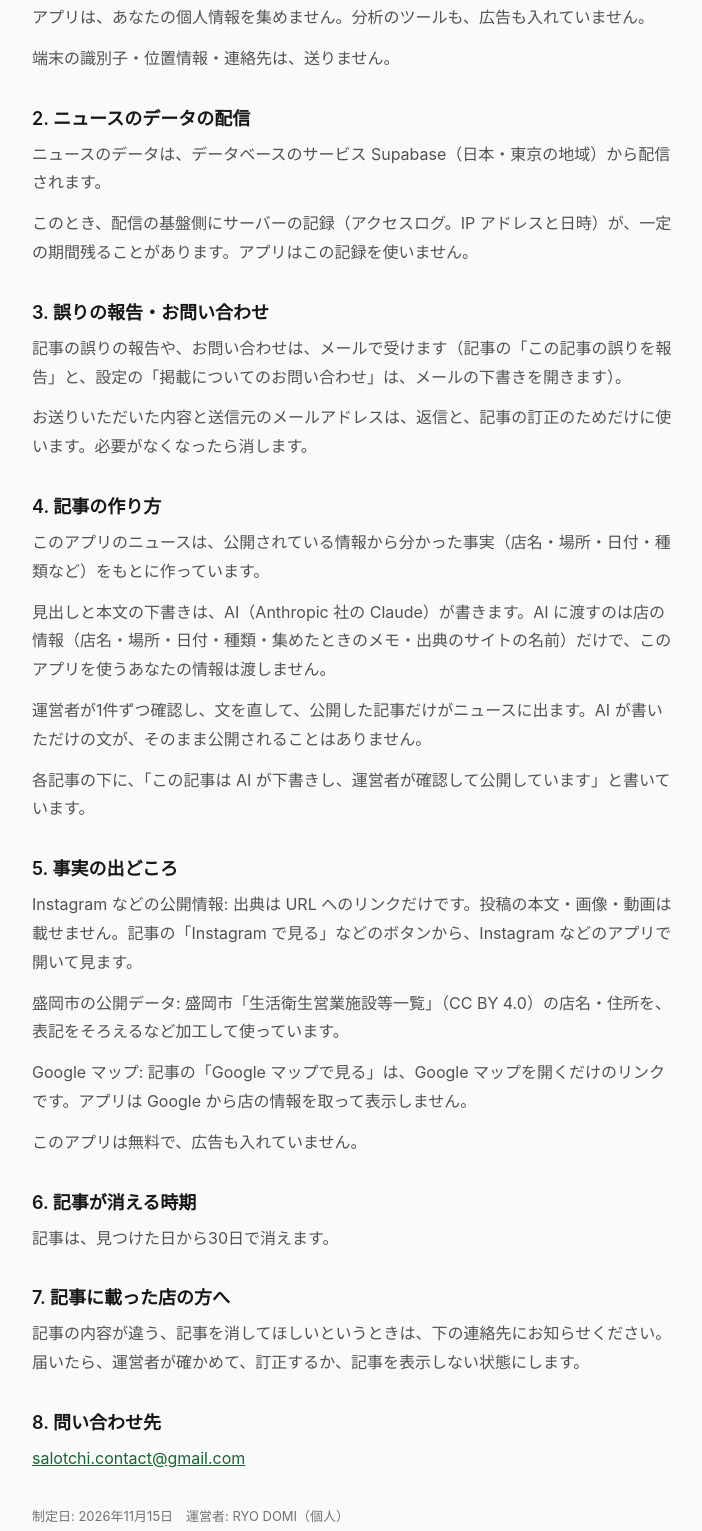
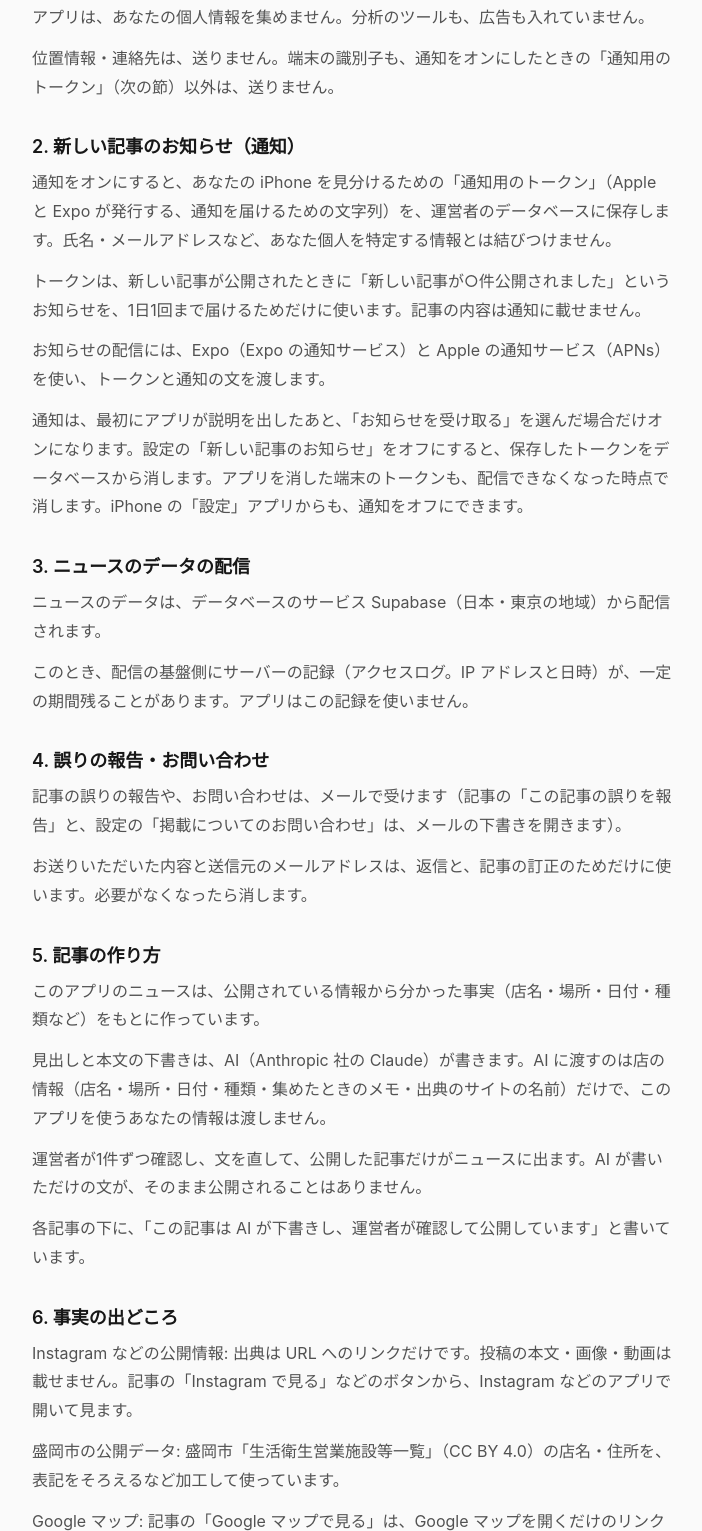
Before and after one commit to kikt0304/salotchi-site, a plain HTML site: page privacy.html in a window 1280 px wide. Shown: the part 210-1741 px from the top of the page, without its empty margins (288-990 px from the left). Drawn offline with Linux system fonts and the light colour scheme.

Commit message:
プライバシーポリシーに通知の説明を足し、対象の業種の文言を広げた
アプリ 1.1.0 で通知（通知用トークンの保存・Expo と APNs への受け渡し・止め方）と
業種の拡大を入れたため、公開ページをアプリの文面に合わせて作り直した。

Co-Authored-By: Claude Sonnet 5.5 <noreply@anthropic.com>

```diff
--- a/privacy.html
+++ b/privacy.html
@@ -28,32 +28,37 @@ footer { margin-top:48px; padding-top:16px; border-top:1px solid var(--line); co
 <h2>1. アカウントと、集める情報</h2>
 <p>このアプリには、アカウントも登録もありません。ログインせずに読めます。</p>
 <p>アプリは、あなたの個人情報を集めません。分析のツールも、広告も入れていません。</p>
-<p>端末の識別子・位置情報・連絡先は、送りません。</p>
-<h2>2. ニュースのデータの配信</h2>
+<p>位置情報・連絡先は、送りません。端末の識別子も、通知をオンにしたときの「通知用のトークン」（次の節）以外は、送りません。</p>
+<h2>2. 新しい記事のお知らせ（通知）</h2>
+<p>通知をオンにすると、あなたの iPhone を見分けるための「通知用のトークン」（Apple と Expo が発行する、通知を届けるための文字列）を、運営者のデータベースに保存します。氏名・メールアドレスなど、あなた個人を特定する情報とは結びつけません。</p>
+<p>トークンは、新しい記事が公開されたときに「新しい記事が○件公開されました」というお知らせを、1日1回まで届けるためだけに使います。記事の内容は通知に載せません。</p>
+<p>お知らせの配信には、Expo（Expo の通知サービス）と Apple の通知サービス（APNs）を使い、トークンと通知の文を渡します。</p>
+<p>通知は、最初にアプリが説明を出したあと、「お知らせを受け取る」を選んだ場合だけオンになります。設定の「新しい記事のお知らせ」をオフにすると、保存したトークンをデータベースから消します。アプリを消した端末のトークンも、配信できなくなった時点で消します。iPhone の「設定」アプリからも、通知をオフにできます。</p>
+<h2>3. ニュースのデータの配信</h2>
 <p>ニュースのデータは、データベースのサービス Supabase（日本・東京の地域）から配信されます。</p>
 <p>このとき、配信の基盤側にサーバーの記録（アクセスログ。IP アドレスと日時）が、一定の期間残ることがあります。アプリはこの記録を使いません。</p>
-<h2>3. 誤りの報告・お問い合わせ</h2>
+<h2>4. 誤りの報告・お問い合わせ</h2>
 <p>記事の誤りの報告や、お問い合わせは、メールで受けます（記事の「この記事の誤りを報告」と、設定の「掲載についてのお問い合わせ」は、メールの下書きを開きます）。</p>
 <p>お送りいただいた内容と送信元のメールアドレスは、返信と、記事の訂正のためだけに使います。必要がなくなったら消します。</p>
-<h2>4. 記事の作り方</h2>
+<h2>5. 記事の作り方</h2>
 <p>このアプリのニュースは、公開されている情報から分かった事実（店名・場所・日付・種類など）をもとに作っています。</p>
 <p>見出しと本文の下書きは、AI（Anthropic 社の Claude）が書きます。AI に渡すのは店の情報（店名・場所・日付・種類・集めたときのメモ・出典のサイトの名前）だけで、このアプリを使うあなたの情報は渡しません。</p>
 <p>運営者が1件ずつ確認し、文を直して、公開した記事だけがニュースに出ます。AI が書いただけの文が、そのまま公開されることはありません。</p>
 <p>各記事の下に、「この記事は AI が下書きし、運営者が確認して公開しています」と書いています。</p>
-<h2>5. 事実の出どころ</h2>
+<h2>6. 事実の出どころ</h2>
 <p>Instagram などの公開情報: 出典は URL へのリンクだけです。投稿の本文・画像・動画は載せません。記事の「Instagram で見る」などのボタンから、Instagram などのアプリで開いて見ます。</p>
 <p>盛岡市の公開データ: 盛岡市「生活衛生営業施設等一覧」（CC BY 4.0）の店名・住所を、表記をそろえるなど加工して使っています。</p>
 <p>Google マップ: 記事の「Google マップで見る」は、Google マップを開くだけのリンクです。アプリは Google から店の情報を取って表示しません。</p>
 <p>このアプリは無料で、広告も入れていません。</p>
-<h2>6. 記事が消える時期</h2>
+<h2>7. 記事が消える時期</h2>
 <p>記事は、見つけた日から30日で消えます。</p>
-<h2>7. 記事に載った店の方へ</h2>
+<h2>8. 記事に載った店の方へ</h2>
 <p>記事の内容が違う、記事を消してほしいというときは、下の連絡先にお知らせください。届いたら、運営者が確かめて、訂正するか、記事を表示しない状態にします。</p>
-<h2>8. 問い合わせ先</h2>
+<h2>9. 問い合わせ先</h2>
 <p><a href="mailto:salotchi.contact@gmail.com">salotchi.contact@gmail.com</a></p>
-<p class="meta">制定日: 2026年11月15日　運営者: RYO DOMI（個人）</p>
+<p class="meta">制定日: 2026年11月16日（通知の追加に合わせて改定）　運営者: RYO DOMI（個人）</p>
 <nav><a href="./">トップ</a><a href="support.html">サポート</a></nav>
-<footer>サロッチ（Salotchi）は、Meta・Instagram・Google・ホットペッパービューティーなどとは関係のない、個人が運営するアプリです。</footer>
+<footer>サロッチ（Salotchi）は、Meta・Instagram・Google などとは関係のない、個人が運営するアプリです。</footer>
 </main>
 </body>
 </html>
```
Also changed, not shown: index.html (+2 -2 lines), support.html (+1 -1 lines).
